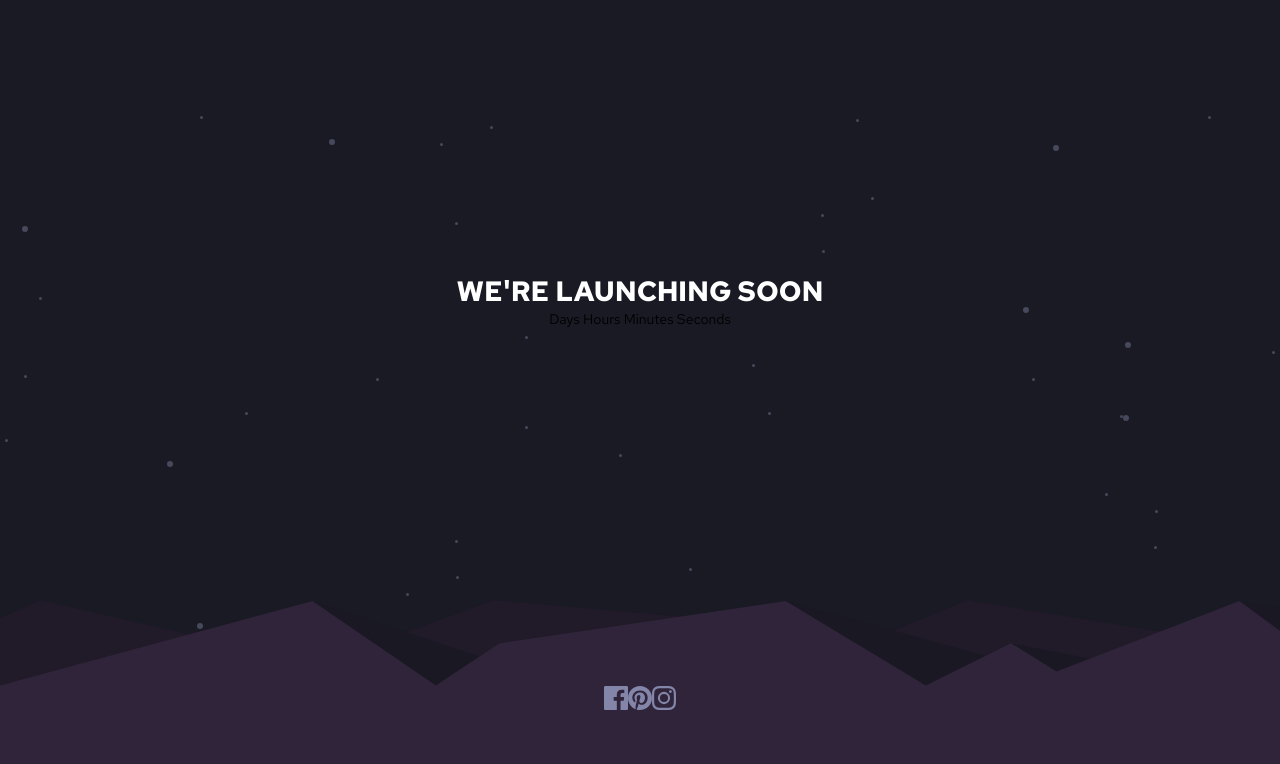
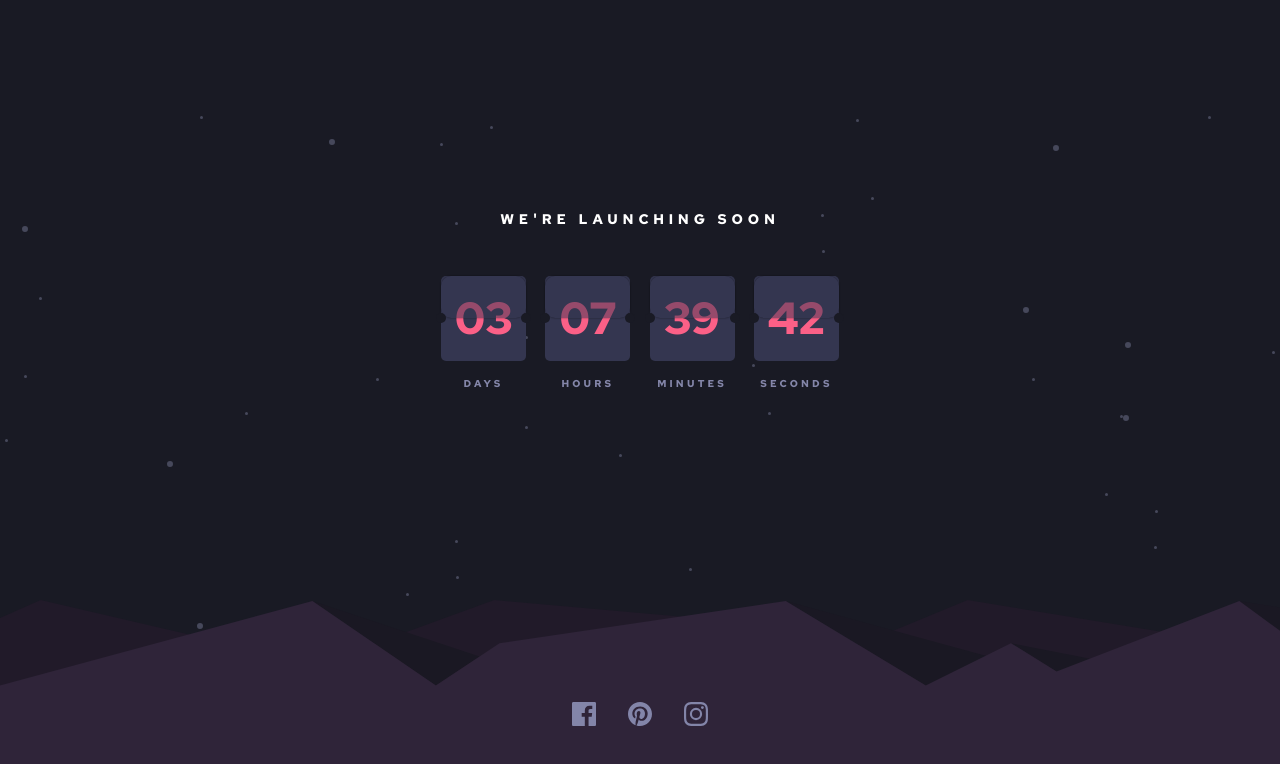
Before and after one commit to DavidPokrajac/Launch-Countdown-Timer, a plain HTML site: page index.html in a window 1280 px wide. Drawn offline with Linux system fonts and the light colour scheme.

Commit message:
Added more styles

```diff
--- a/index.html
+++ b/index.html
@@ -21,10 +21,22 @@
     <h1>We're launching soon</h1>
 
     <div id="timer-container">
-      <span>Days</span>
-      <span>Hours</span>
-      <span>Minutes</span>
-      <span>Seconds</span>
+      <span class="timer-item">
+        <span class="days">03</span>
+        Days
+      </span>
+      <span class="timer-item">
+        <span class="hours">07</span>
+        Hours
+      </span>
+      <span class="timer-item">
+        <span class="minutes">39</span>
+        Minutes
+      </span>
+      <span class="timer-item">
+        <span class="seconds">42</span>
+        Seconds
+      </span>
     </div>
   </main>
 
--- a/sass/background.scss
+++ b/sass/background.scss
@@ -8,6 +8,8 @@ $dark: hsl(234, 17%, 12%);
 $darkBlue: hsl(235, 16%, 14%);
 $darkDesaturatedBlue: hsl(236, 21%, 26%);
 $white: hsl(0, 0%, 100%);
+$grayishBlue: hsl(237, 18%, 59%);
+$softRed: hsl(345, 95%, 68%);
 
 /* Image variables */
 $starsBg: "../images/bg-stars.svg";
@@ -42,6 +44,78 @@ body {
         h1 {
             color: $white;
             text-transform: uppercase;
+            font-size: 100%;
+            letter-spacing: 0.3rem;
+            margin-bottom: 3rem;
+        }
+
+        #timer-container {
+            .timer-item {
+                display: inline-block;
+                background-color: inherit;
+                color: $grayishBlue;
+                text-transform: uppercase;
+                font-size: 10px;
+                width: 85px;
+                height: 85px;
+                text-align: center;
+                margin: 0 0.5rem;
+                position: relative;
+                font-weight: 700;
+                letter-spacing: 0.2rem;
+
+                > span {
+                    display: inline-block;
+                    width: 100%;
+                    height: 100%;
+                    background: $darkDesaturatedBlue;
+                    font-size: 45px;
+                    color: $softRed;
+                    font-weight: 700;
+                    border-radius: 5px;
+                    padding: 0.75rem 0;
+                    position: relative;
+                    margin-bottom: 1rem;
+                    letter-spacing: 0;
+
+                    &::before, &::after {
+                        content: "";
+                        display: inline-block;
+                        border-radius: 50%;
+                        height: 10px;
+                        width: 10px;
+                        background-color: $dark;
+                        position: absolute;
+                        z-index: 200;
+                    }
+
+                    &::before {
+                        top: 50%;
+                        right: 100%;
+                        transform: translate(50%, -50%);
+                    }
+
+                    &::after {
+                        top: 50%;
+                        left: 100%;
+                        transform: translate(-50%, -50%);
+                    }
+
+                }
+
+                &::before {
+                    content: "";
+                    display: inline-block;
+                    background-color: hsl(236, 21%, 26%);
+                    opacity: 0.5;
+                    border-radius: 10px;
+                    position: absolute;
+                    height: 50%;
+                    width: 100%;
+                    z-index: 100;
+                    box-shadow: 0 0 2px black;
+                }
+            }
         }
     }
 
@@ -52,9 +126,22 @@ body {
         background-repeat: no-repeat;
         background-position: center;
         background-size: 100% 100%;
+        object-fit: cover;
 
         display: flex;
         justify-content: center;
         align-items: center;
+
+        span {
+            display: inline-block;
+            margin: 2rem 1rem 0 1rem;
+        }
+    }
+
+    @media (max-width: 400px) {
+        .timer-item {
+            width: 75px;
+            height: 75px;
+        }
     }
 }
--- /dev/null
+++ b/script.js
@@ -0,0 +1,5 @@
+document.addEventListener("DOMContentLoaded", () => {
+
+
+
+});
```
Also changed, not shown: sass/background.css, 1 other file.
